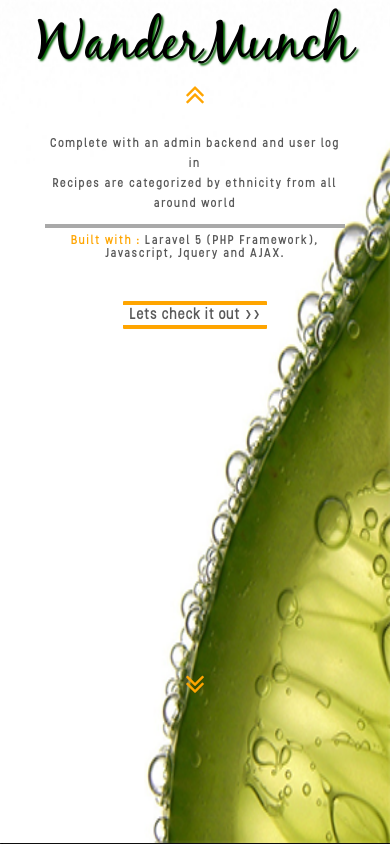
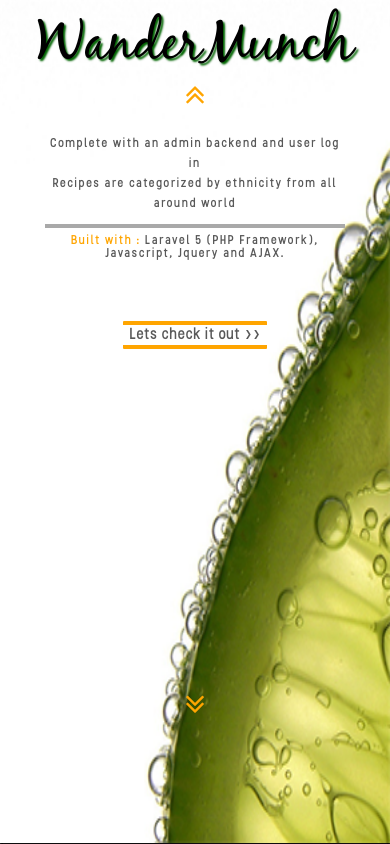
Before and after one commit to YaEhh/old-portfolio, a PHP site: page / in a window 390 px wide. Shown: the part 845-1689 px from the top of the page. Run offline with PHP 8.4, Linux system fonts and the light colour scheme; style sheets or scripts are compiled from the project's sources; some libraries are stand-ins or nearby versions.

Commit message:
mobile version

```diff
--- a/css/media/wandermunch/breakpoint1.css
+++ b/css/media/wandermunch/breakpoint1.css
@@ -26,7 +26,7 @@
       position: relative;
       top: 0; }
     body .wandermunch .go-to-div {
-      margin-top: 40px; }
+      margin-top: 60px; }
     body .wandermunch .go-to {
       margin: auto;
       text-align: center;
--- a/css/media/wandermunch/breakpoint1.scss
+++ b/css/media/wandermunch/breakpoint1.scss
@@ -33,7 +33,7 @@
                 top: 0;
             }
             .go-to-div {
-                margin-top: 40px;
+                margin-top: 60px;
             }
             .go-to {
                 margin: auto;
```
